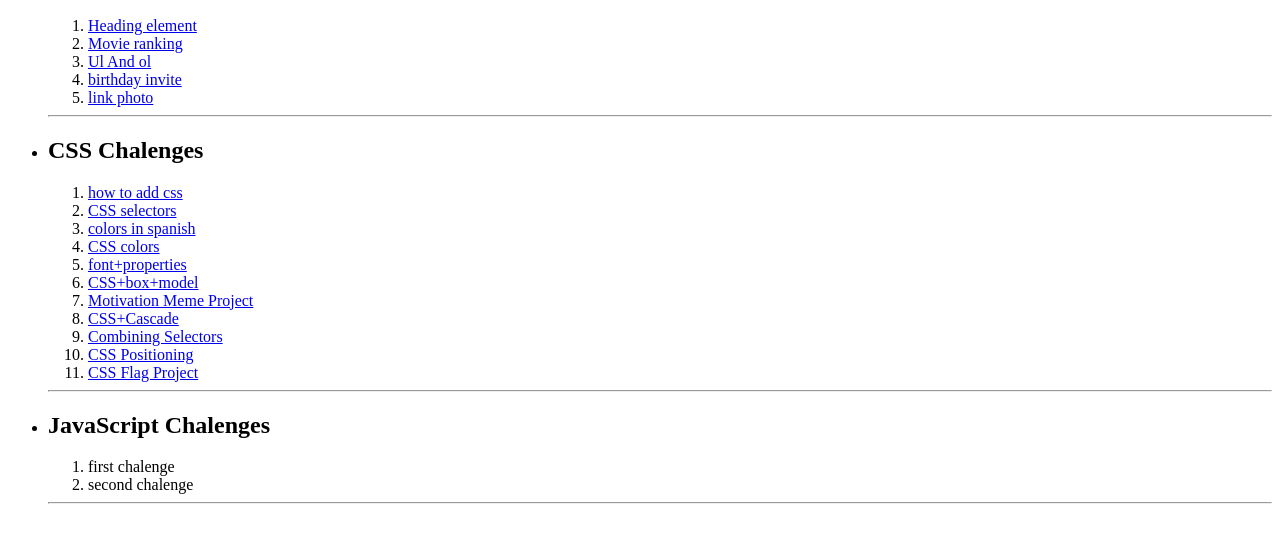
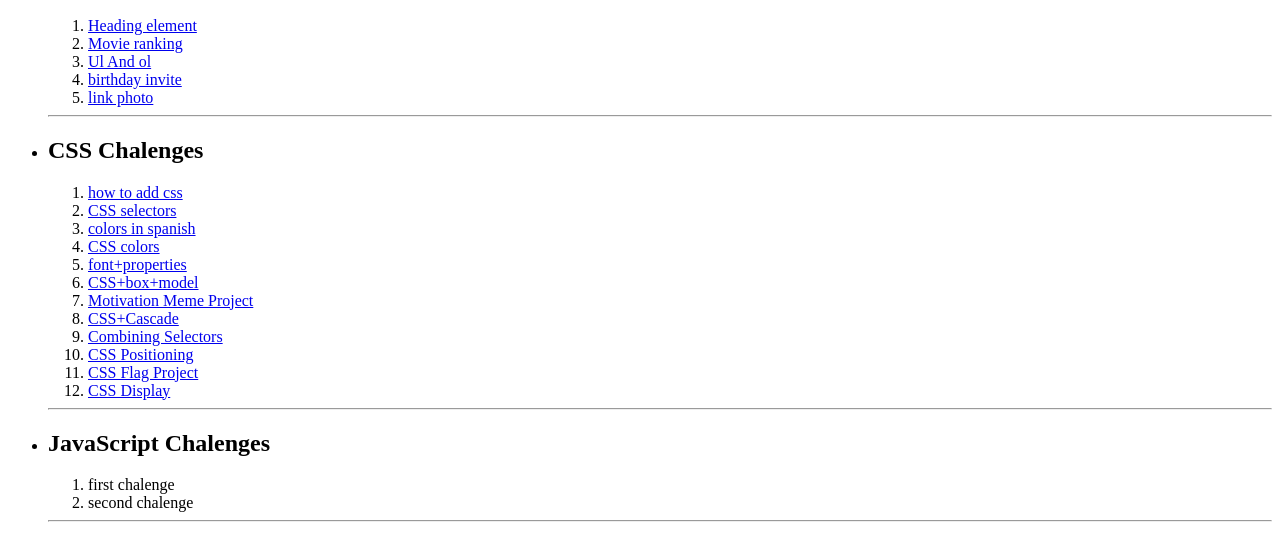
Before and after one commit to moaz2001syr/Front-End, a plain HTML site: page index.html in a window 1280 px wide. Shown: the part 110-670 px from the top of the page. Drawn offline with Linux system fonts and the light colour scheme.

Commit message:
Add files via upload

```diff
--- a/index.html
+++ b/index.html
@@ -69,7 +69,9 @@
                 <li>
                     <a href="/1 My educational career/public/CSS Flag Project/CSS Flag Project.html">CSS Flag Project</a>
                 </li>
-
+                <li>
+                    <a href="/1 My educational career/public/CSS Display/CSS Display.html">CSS Display</a>
+                </li>
             </ol>
         </li>
         <hr>
```
